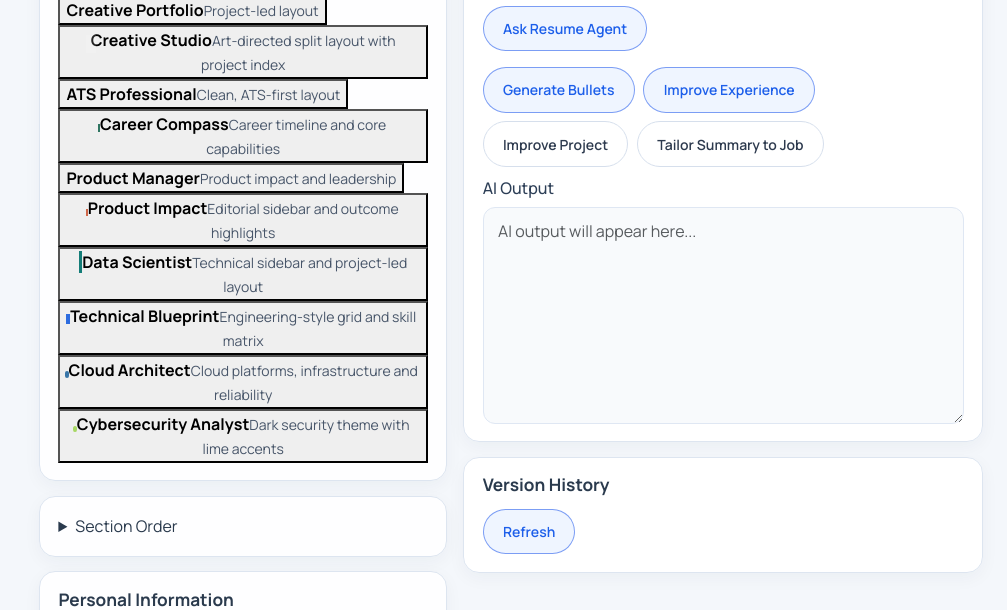
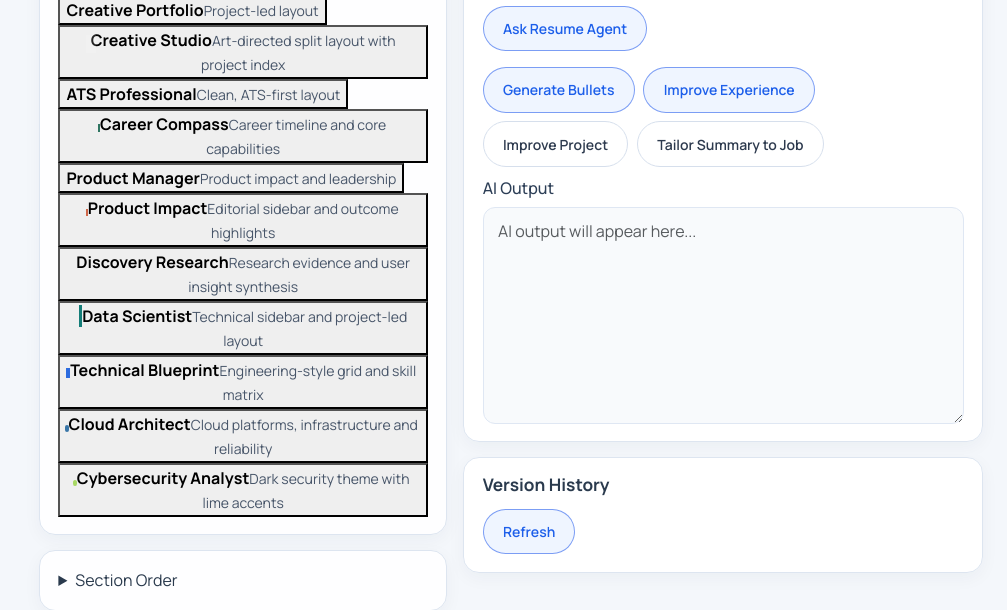
Before and after one commit to umarabrar-git/AI_Resume_Analyzer, a Flask app: page /resume-creation in a window 1280 px wide. Shown: the part 1794-2404 px from the top of the page, without its empty margins (273-1280 px from the left). Run offline with Flask 3, Linux system fonts and the light colour scheme; a user stored in the database is signed in.

Commit message:
Add Discovery Research to template gallery

```diff
--- a/templates/components/pages/resume_creation/builder.html
+++ b/templates/components/pages/resume_creation/builder.html
@@ -183,6 +183,7 @@
           <option value="career_compass">Career Compass</option>
           <option value="product_manager">Product Manager</option>
           <option value="product_impact">Product Impact</option>
+          <option value="discovery_research">Discovery Research</option>
           <option value="technical_blueprint">Technical Blueprint</option>
           <option value="cloud_architect">Cloud Architect</option>
         </select>
@@ -531,6 +532,15 @@
               aria-hidden="true"
             ></span>
             <span><strong>Product Impact</strong><small>Editorial sidebar and outcome highlights</small></span>
+          </button>
+          <button
+            type="button"
+            class="template-choice"
+            data-template-choice="discovery_research"
+            aria-pressed="false"
+          >
+            <span class="template-sample template-sample--discovery-research" aria-hidden="true"></span>
+            <span><strong>Discovery Research</strong><small>Research evidence and user insight synthesis</small></span>
           </button>
           <button
             type="button"
```
